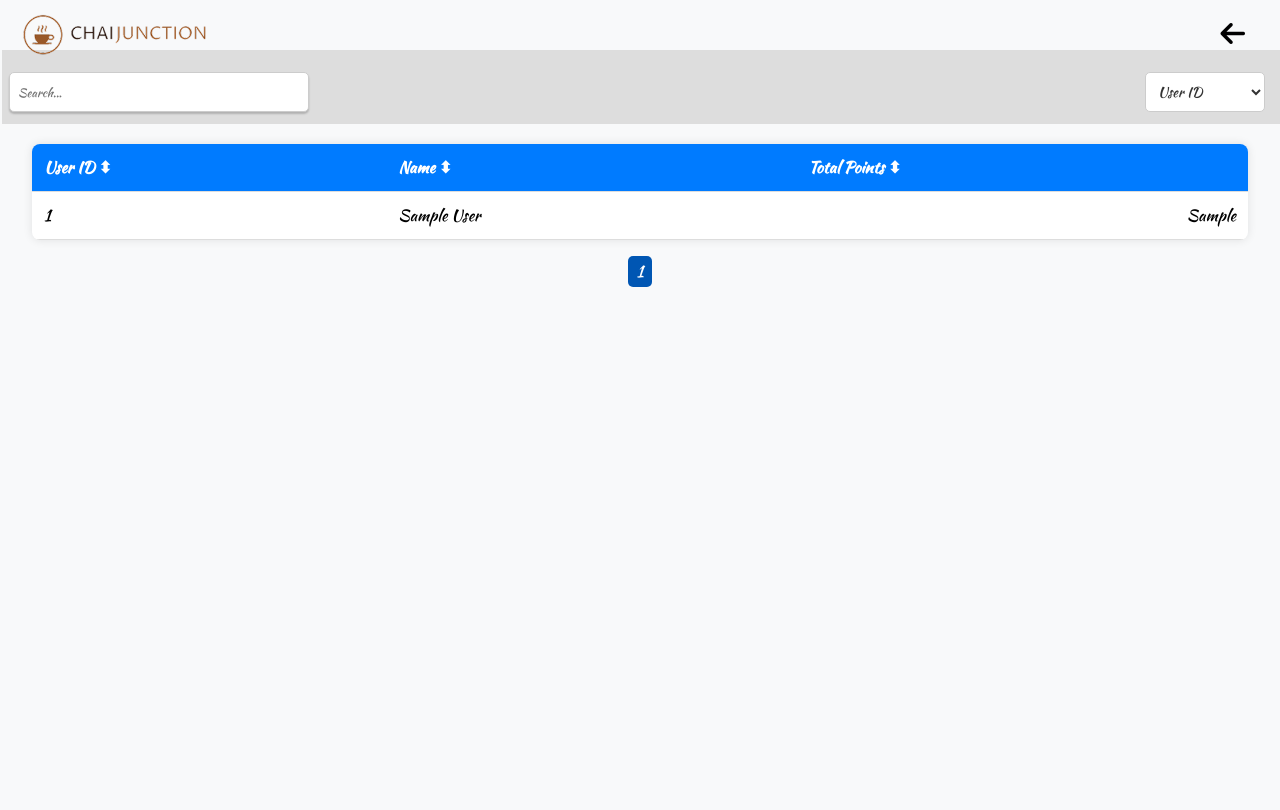
After one commit to Sumit7739/chaijncafe, a PHP site: page /admind/usermanagement.php in a window 1280 px wide. The commit adds this page. Run offline with PHP 8.4, Linux system fonts and the light colour scheme; tables that the repository leaves empty or names only in its code hold one stand-in row (values such as "Sample post").

Commit message:
Refactor admin dashboard layout and restore transaction functionality; update CSS for improved styling and user experience

```diff
--- a/admind/redeempoints.php
+++ b/admind/redeempoints.php
@@ -184,7 +184,7 @@ if ($_SERVER["REQUEST_METHOD"] == "POST" && isset($_POST['redeem_points'])) {
                     <div>Total Amount Spent: ₹<?php echo htmlspecialchars($user['amount_spent']); ?></div>
                     <div>Joined on: <?php echo date("d-m-Y", strtotime($user['created_at'])); ?></div>
                 </div>
-                <button onclick="window.location.href = 'admindash.php';" style="padding: 5px;">Back</button>
+                <!-- <button onclick="window.location.href = 'admindash.php';" style="padding: 5px;">Back</button> -->
             </div>
 
             <div class="box">
--- /dev/null
+++ b/admind/usermanagement.php
@@ -0,0 +1,247 @@
+<?php
+session_start();
+
+ini_set('display_errors', 1);
+ini_set('display_startup_errors', 1);
+error_reporting(E_ALL);
+require '../config.php'; // Include DB connection file
+
+// Pagination settings
+$limit = 10; // Users per page
+$page = isset($_GET['page']) ? (int)$_GET['page'] : 1;
+$offset = ($page - 1) * $limit;
+
+// Fetch total users count
+$total_result = $conn->query("SELECT COUNT(*) as total FROM users");
+$total_users = $total_result->fetch_assoc()['total'];
+$total_pages = ceil($total_users / $limit);
+
+// Fetch users for current page
+$sql = "SELECT user_id, name, points_balance FROM users LIMIT $limit OFFSET $offset";
+$result = $conn->query($sql);
+?>
+
+<!DOCTYPE html>
+<html lang="en">
+
+<head>
+    <meta charset="UTF-8">
+    <meta name="viewport" content="width=device-width, initial-scale=1.0">
+    <title>User Management</title>
+    <link rel="stylesheet" href="../style.css">
+    <link rel="stylesheet" href="../css/profile.css">
+    <link rel="stylesheet" href="../css/admindash.css">
+    <link rel="stylesheet" href="https://cdnjs.cloudflare.com/ajax/libs/font-awesome/6.7.2/css/all.min.css">
+    <style>
+        body {
+            font-family: 'Arial', sans-serif;
+            background-color: #f8f9fa;
+            text-align: center;
+        }
+
+        .searchbox {
+            margin-top: 20px;
+            display: flex;
+            justify-content: center;
+            align-items: center;
+        }
+
+        .container2 {
+            display: flex;
+            gap: 5px;
+        }
+
+        #searchInput {
+            width: 300px;
+            padding: 8px;
+            border: 1px solid #ccc;
+            border-radius: 5px;
+        }
+
+        #searchFilter {
+            width: 120px;
+            padding: 8px;
+            border: 1px solid #ccc;
+            border-radius: 5px;
+            margin-right: 15px;
+        }
+
+        table {
+            width: 95%;
+            margin: 20px auto;
+            border-collapse: collapse;
+            background: #fff;
+            box-shadow: 0px 0px 10px rgba(0, 0, 0, 0.1);
+            border-radius: 8px;
+            overflow: hidden;
+        }
+
+        th,
+        td {
+            padding: 12px;
+            text-align: left;
+            border-bottom: 1px solid #ddd;
+        }
+
+        th {
+            background-color: #007bff;
+            color: white;
+            cursor: pointer;
+            font-weight: bold;
+        }
+
+        tr:hover {
+            background-color: #f1f1f1;
+        }
+
+        .view-link {
+            text-decoration: none;
+            color: #007bff;
+            font-size: 18px;
+        }
+
+        .view-link:hover {
+            color: #0056b3;
+        }
+
+        .pagination {
+            margin: 20px 0;
+        }
+
+        .pagination a {
+            padding: 4px 8px;
+            margin: 5px;
+            text-decoration: none;
+            background: #007bff;
+            color: white;
+            border-radius: 5px;
+        }
+
+        .pagination a:hover {
+            background: #0056b3;
+        }
+    </style>
+</head>
+
+<body>
+
+    <header>
+        <div class="logo">
+            <img src="../image/logo1.png" alt="Logo">
+        </div>
+        <div class="nav">
+            <a href="admindash.php"><i class="fa-solid fa-arrow-left"></i></a>
+        </div>
+    </header>
+
+    <section>
+        <div class="searchbox">
+            <div class="container2 container">
+                <input type="text" id="searchInput" placeholder="Search..." oninput="searchUsers()">
+                <select id="searchFilter">
+                    <option value="user_id">User ID</option>
+                    <option value="name">Name</option>
+                    <option value="all">Points</option>
+                    <option value="all">All</option>
+                </select>
+            </div>
+        </div>
+
+        <table id="userTable">
+            <thead>
+                <tr>
+                    <th onclick="sortTable(0)">User ID ⬍</th>
+                    <th onclick="sortTable(1)">Name ⬍</th>
+                    <th onclick="sortTable(2)">Total Points ⬍</th>
+                    <!-- <th>View</th> -->
+                </tr>
+            </thead>
+            <tbody>
+                <?php while ($row = $result->fetch_assoc()): ?>
+                    <tr>
+                        <td><?= $row["user_id"] ?></td>
+                        <td><?= $row["name"] ?></td>
+                        <td style="text-align: right;"><?= $row["points_balance"] ?></td>
+                        <!-- <td>
+                            <a href="userprofile.php?user_id=<?= $row['user_id'] ?>" class="view-link">
+                                <i class="fa-solid fa-eye"></i>
+                            </a>
+                        </td> -->
+                    </tr>
+                <?php endwhile; ?>
+            </tbody>
+        </table>
+    </section>
+    <!-- Pagination -->
+    <div class="pagination">
+        <?php if ($page > 1): ?>
+            <a href="?page=<?= $page - 1 ?>">&laquo; Prev</a>
+        <?php endif; ?>
+
+        <?php for ($i = 1; $i <= $total_pages; $i++): ?>
+            <a href="?page=<?= $i ?>" <?= ($i == $page) ? 'style="background: #0056b3;"' : '' ?>><?= $i ?></a>
+        <?php endfor; ?>
+
+        <?php if ($page < $total_pages): ?>
+            <a href="?page=<?= $page + 1 ?>">Next &raquo;</a>
+        <?php endif; ?>
+    </div>
+    </section>
+    <script>
+        // 🔍 Live Search Function
+        function searchUsers() {
+            let input = document.getElementById("searchInput").value.toLowerCase();
+            let filter = document.getElementById("searchFilter").value;
+            let table = document.getElementById("userTable");
+            let rows = table.getElementsByTagName("tr");
+
+            for (let i = 1; i < rows.length; i++) {
+                let cells = rows[i].getElementsByTagName("td");
+                let match = false;
+
+                if (filter === "all") {
+                    for (let j = 0; j < cells.length; j++) {
+                        if (cells[j].textContent.toLowerCase().includes(input)) {
+                            match = true;
+                            break;
+                        }
+                    }
+                } else {
+                    let index = filter === "user_id" ? 0 :
+                        filter === "name" ? 1 :
+                        filter === "email" ? 2 :
+                        filter === "phone" ? 3 : -1;
+
+                    if (index !== -1 && cells[index].textContent.toLowerCase().includes(input)) {
+                        match = true;
+                    }
+                }
+
+                rows[i].style.display = match ? "" : "none";
+            }
+        }
+
+        // 📌 Sorting Function
+        function sortTable(columnIndex) {
+            let table = document.getElementById("userTable");
+            let rows = Array.from(table.rows).slice(1);
+            let ascending = table.dataset.sortOrder !== "asc";
+
+            rows.sort((a, b) => {
+                let valA = a.cells[columnIndex].textContent.trim().toLowerCase();
+                let valB = b.cells[columnIndex].textContent.trim().toLowerCase();
+
+                return isNaN(valA) || isNaN(valB) ?
+                    valA.localeCompare(valB) * (ascending ? 1 : -1) :
+                    (parseFloat(valA) - parseFloat(valB)) * (ascending ? 1 : -1);
+            });
+
+            table.dataset.sortOrder = ascending ? "asc" : "desc";
+            rows.forEach(row => table.appendChild(row));
+        }
+    </script>
+
+</body>
+
+</html>
+<?php $conn->close(); ?>
--- a/css/admindash.css
+++ b/css/admindash.css
@@ -6,13 +6,15 @@
     display: flex;
     justify-content: space-between;
     align-items: center;
-    margin-bottom: -20px;
+    margin-bottom: 10px;
+    width: 100%;
 }
 
 .user .profile-info {
     display: flex;
     align-items: center;
     justify-content: space-between;
+    width: 100%;
     margin-left: 0px;
 }
 
@@ -21,11 +23,6 @@
     font-weight: 500;
 }
 
-.user .container .scan {
-    margin: 0;
-    padding: 0;
-    margin-right: 10px;
-}
 
 .container .btn5 {
     width: 80px;
@@ -35,6 +32,7 @@
 }
 
 .inffo {
+    margin-top: 20px;
     background-color: #fff;
     padding: 15px 10px;
     border-radius: 10px;
@@ -51,17 +49,23 @@
     display: flex;
     justify-content: space-between;
     align-items: center;
+    margin-left: 2px;
+    margin-right: 0;
     background-color: #ddd;
     padding: 2px;
+    margin-bottom: 20px;
+    min-width: 100%;
 }
 
-.searchbox .container {
+.searchbox .container2 {
     display: flex;
     align-items: center;
     justify-content: space-between;
+    margin-left: 5px;
+    margin-right: 0;
 }
 
-.container input {
+.container2 input {
     width: 80%;
     height: 40px;
     border-radius: 15px;
@@ -72,12 +76,6 @@
     box-shadow: 0 2px 2px rgba(0, 0, 0, 0.2);
 }
 
-.container .btn4 {
-    width: 80px;
-    height: 30px;
-    font-size: 12px;
-    padding: 0;
-}
 
 .dashboard {
     width: 94%;
```
Also changed, not shown: admind/admindash.php (+18 -17 lines), admind/restoreTransaction.php (added, +102 -0 lines), admind/transactionsmanagement.php (added, +271 -0 lines).
